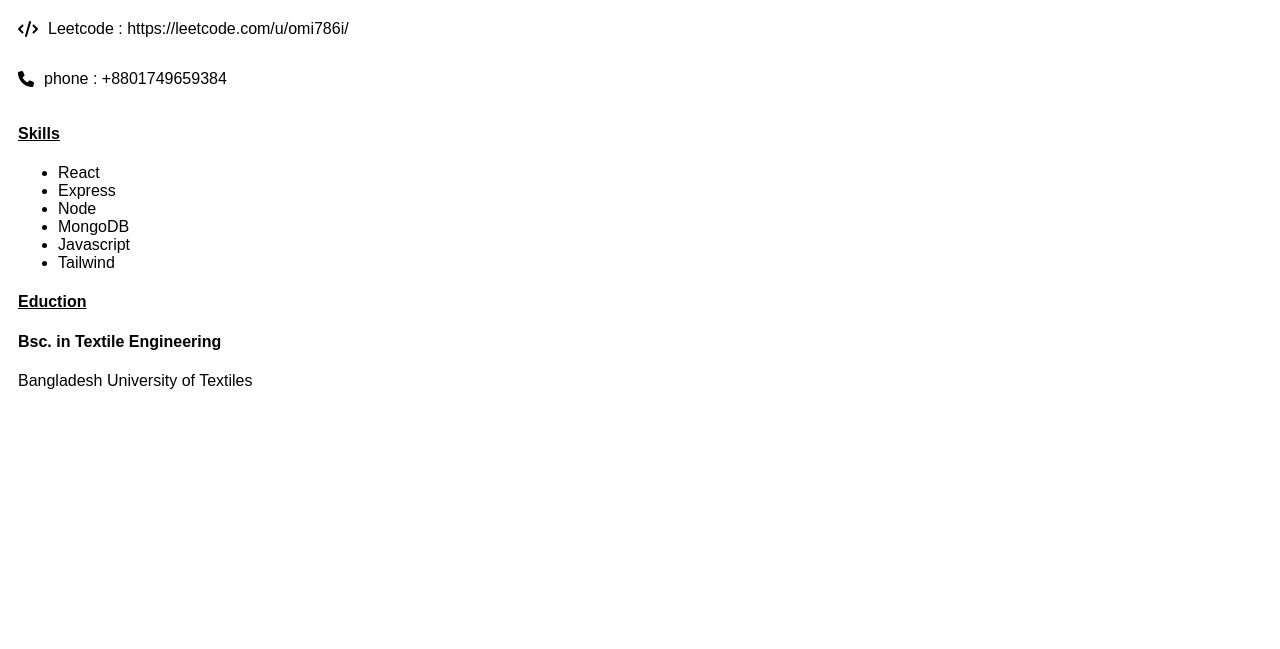
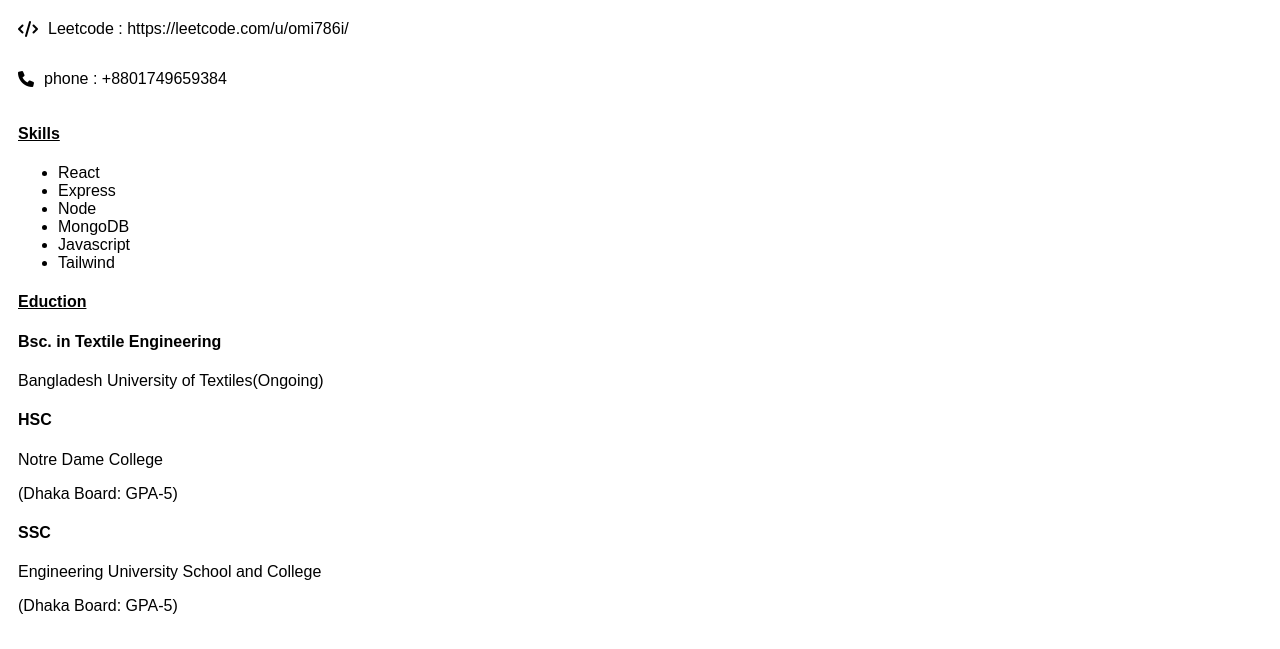
Before and after one commit to OMI786I/digital_resume, a plain HTML site: page index.html in a window 1280 px wide. Shown: the part 386-1035 px from the top of the page. Before the commit the page ends 979 px from the top, so only its background shows below. Drawn offline with Linux system fonts and the light colour scheme.

Commit message:
added education section

```diff
--- a/index.html
+++ b/index.html
@@ -64,7 +64,17 @@
           <h4 style="text-decoration: underline">Eduction</h4>
           <div>
             <h4 style="font-weight: bold">Bsc. in Textile Engineering</h4>
-            <p>Bangladesh University of Textiles</p>
+            <p>Bangladesh University of Textiles(Ongoing)</p>
+          </div>
+          <div>
+            <h4 style="font-weight: bold">HSC</h4>
+            <p>Notre Dame College</p>
+            <p>(Dhaka Board: GPA-5)</p>
+          </div>
+          <div>
+            <h4 style="font-weight: bold">SSC</h4>
+            <p>Engineering University School and College</p>
+            <p>(Dhaka Board: GPA-5)</p>
           </div>
         </section>
       </div>
```
